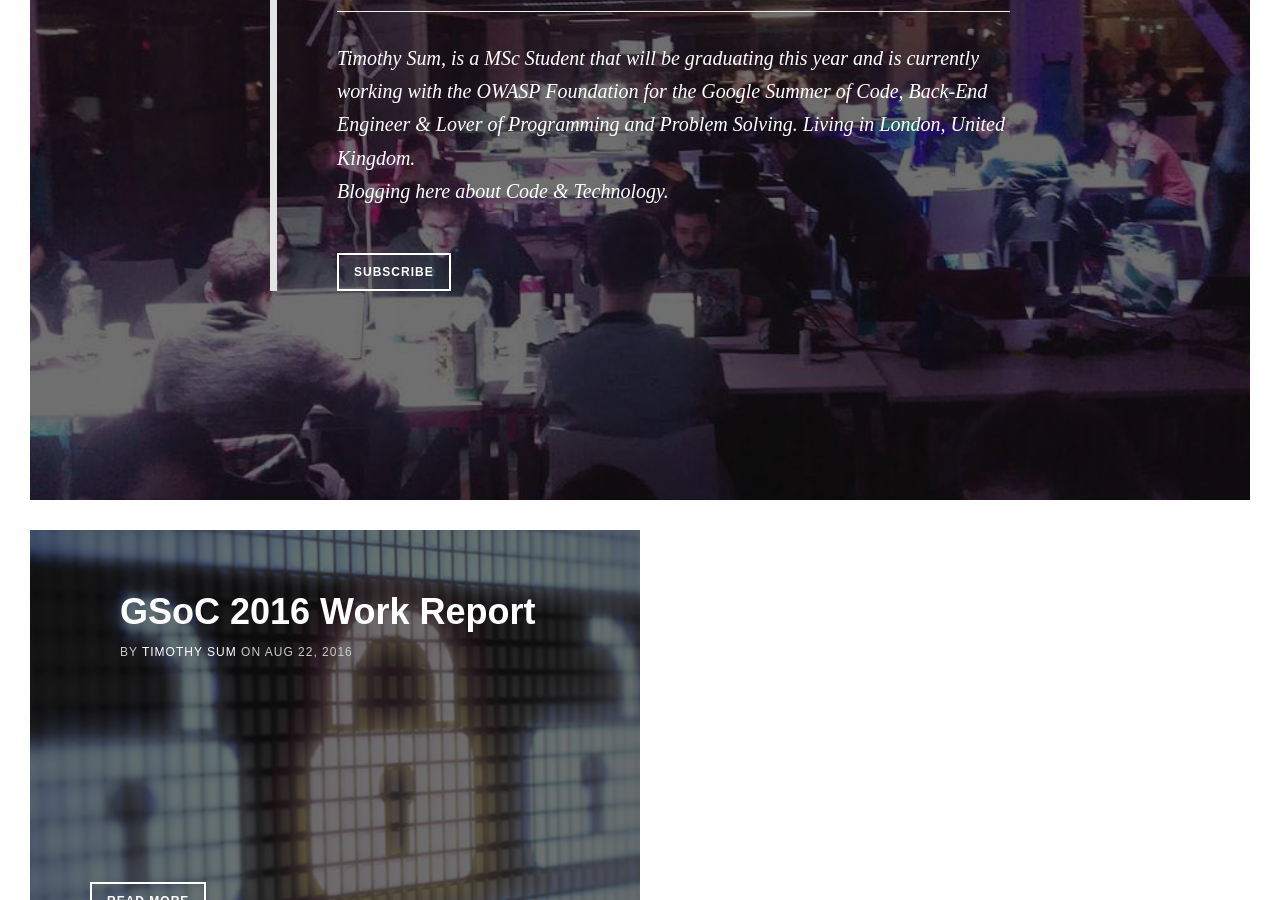
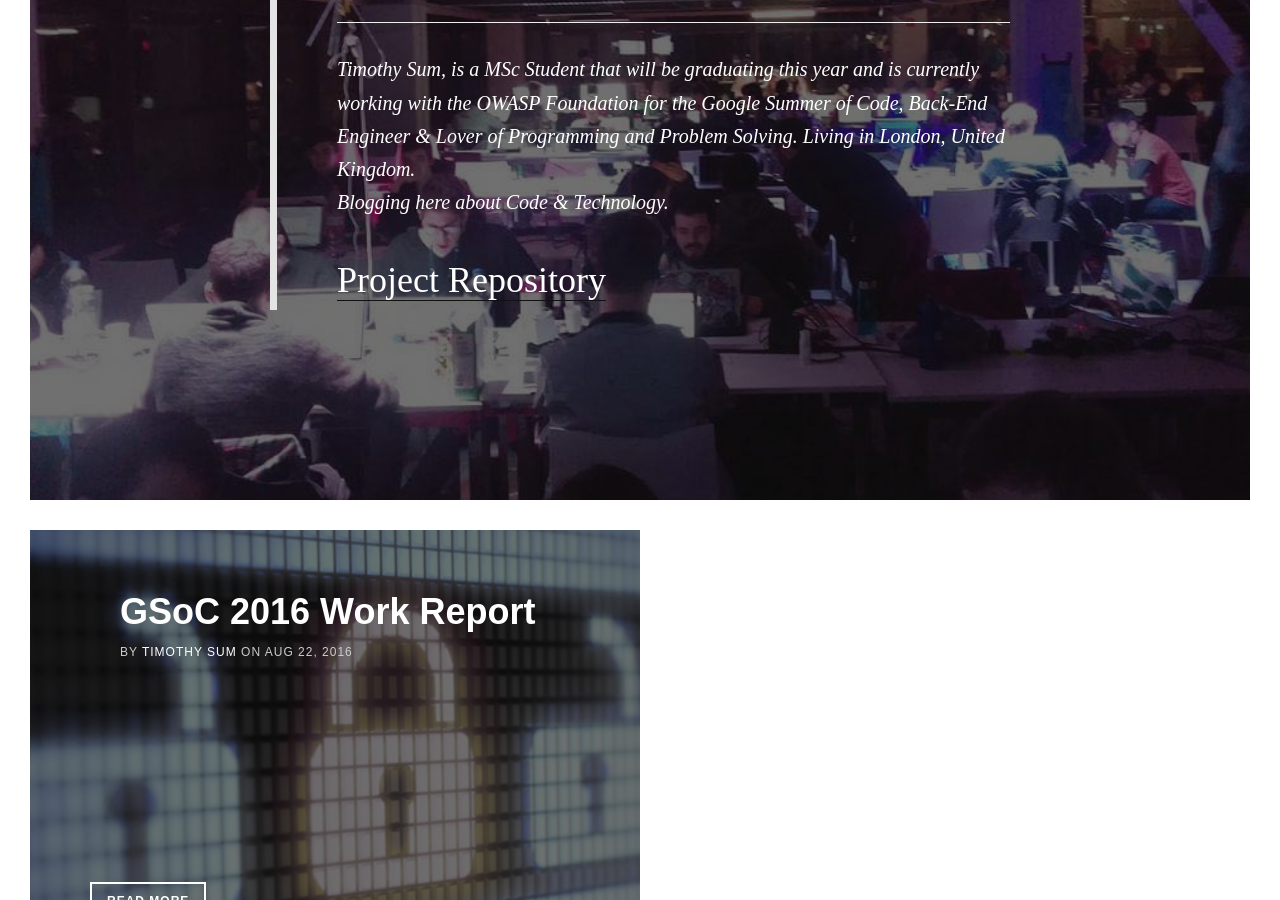
Before and after one commit to timothy22000/timothy22000.github.io, a Jekyll site: the page built from index.html, in a window 1280 px wide and 900 px high, scrolled down 400 px. Built offline with Jekyll 4.4.1, drawn with Linux system fonts in a browser that asks for light colours; nearby versions of some CDN libraries; some web fonts are replaced.

Commit message:
Minor update to layout

```diff
--- a/_includes/footer.html
+++ b/_includes/footer.html
@@ -7,7 +7,7 @@
         <a href="http://www.twitter.com/timohy22000" class="icon-twitter"><span class="screen-reader-text">Twitter</span></a>
         <a href="https://github.com/timothy22000" class="icon-github"><span class="screen-reader-text">GitHub</span></a>
         <a href="http://instagram.com/timothy22000" class="icon-instagram"><span class="screen-reader-text">Instagram</span></a>
-        <a href="http://timothy22000.github.io/feed.xml" class="icon-feed"><span class="screen-reader-text">RSS</span></a>
+<!--        <a href="http://timothy22000.github.io/feed.xml" class="icon-feed"><span class="screen-reader-text">RSS</span></a>-->
       </div><!-- .offsite-links -->
       <a href="#" class="top-link square icon-chevron-up" title="Back to Top"><span class="screen-reader-text">Back to the top</span></a>
     </div><!-- .inner -->
--- a/_layouts/about.html
+++ b/_layouts/about.html
@@ -126,13 +126,13 @@
                   cdown.add(new Date(2017,1,3,23,14,27), "countbox1");
                 };
                 </script>
-                <div id="countbox1"><br>files downloading..</div>
+                <div id="countbox1"><br></div>
 					<p><img src="http://timothy22000.github.io/img/timothy.jpg" alt="Jane Doe" class="author-avatar" /></p>
 					<p class="page-description">Timothy Sum, is a MSc Student that will be graduating this year and is currently working with the OWASP Foundation for the Google Summer of Code,
                     Back-End Engineer & Lover of Programming and Problem Solving.</p>
 					<p class="author-links">
 						<span class="author-location"><i class="icon-map-marker" aria-hidden="true"></i> London, United Kingdom</span>
-						<span class="author-website"><i class="icon-chain" aria-hidden="true"></i> <a href="http://timothy22000.github.io" target="_blank">http://timothy22000.github.io</a></span>
+						<span class="author-website"><i class="icon-chain" aria-hidden="true"></i> <a style="color:#ffffff" href="http://timothy22000.github.io" target="_blank">http://timothy22000.github.io</a></span>
 					</p>
 				</div><!-- .inner -->
 			</div><!-- .cover-content -->
--- a/index.html
+++ b/index.html
@@ -19,7 +19,8 @@ cover: 'http://www.abisolutions.org.uk/website/images/ConferencesHR.jpg'
                 Timothy Sum, is a MSc Student that will be graduating this year and is currently working with the OWASP Foundation for the Google Summer of Code,
                 Back-End Engineer & Lover of Programming and Problem Solving. Living in London, United Kingdom. <br>
             Blogging here about Code & Technology.</p>
-            <p class="subscribe"><a href="feed.xml" class="button light fade-in">Subscribe</a></p>
+<!--            <p class="subscribe"><a href="feed.xml" class="button light fade-in">Subscribe</a></p>-->
+              <a style="color:#ffffff;font-size:200%" href="https://github.com/timothy22000/GSoC-MLAnalysisEngine">Project Repository</a>
           </div>
         </div><!-- .inner -->
       </div><!-- .cover-content -->
```
Also changed, not shown: README.md.
